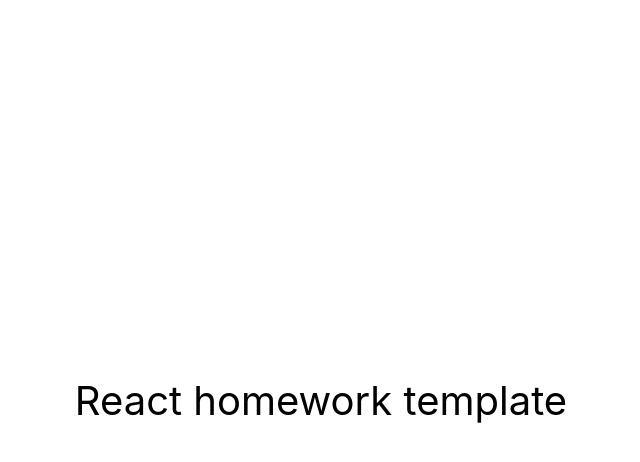
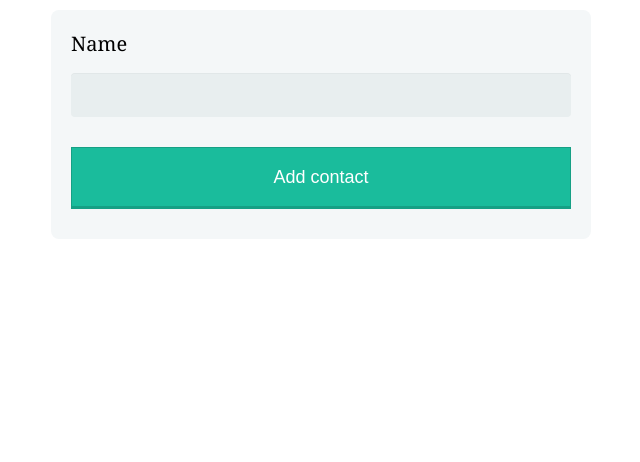
Before and after one commit to AnastasiaMosevych/goit-react-hw-02-phonebook, a React (Create React App) app: page / in a window 1280 px wide. Shown: the top 462 px of the page, without its empty margins (319-959 px from the left). Built offline with nearby package versions, Linux system fonts and the light colour scheme.

Commit message:
completed step 1 of task 2

```diff
--- a/package.json
+++ b/package.json
@@ -2,11 +2,14 @@
   "name": "react-homework-template",
   "version": "0.1.0",
   "private": true,
-  "homepage": "https://goitacademy.github.io/react-homework-template/",
+  "homepage": "https://AnastasiaMosevych.github.io/goit-react-hw-02-phonebook/",
   "dependencies": {
+    "@emotion/styled": "^11.10.6",
     "@testing-library/jest-dom": "^5.16.3",
     "@testing-library/react": "^12.1.4",
     "@testing-library/user-event": "^13.5.0",
+    "formik": "^2.2.9",
+    "nanoid": "^4.0.1",
     "react": "^18.1.0",
     "react-dom": "^18.1.0",
     "react-scripts": "5.0.1",
--- a/src/components/App.jsx
+++ b/src/components/App.jsx
@@ -1,16 +1,29 @@
-export const App = () => {
-  return (
-    <div
-      style={{
-        height: '100vh',
-        display: 'flex',
-        justifyContent: 'center',
-        alignItems: 'center',
-        fontSize: 40,
-        color: '#010101'
-      }}
-    >
-      React homework template
-    </div>
+import { Component } from "react";
+import { nanoid } from 'nanoid';
+import { FormStyle, Label, Input, SubmitBtn } from './App.styled';
+
+export class App extends Component {
+  state = {
+    contacts: [],
+    name: ''
+  }
+  render() {
+    return (
+      <>
+      <FormStyle>
+        <div>
+          <Label>Name</Label>
+          <Input type="text"
+            name="name"
+            pattern="^[a-zA-Zа-яА-Я]+(([' -][a-zA-Zа-яА-Я ])?[a-zA-Zа-яА-Я]*)*$"
+            title="Name may contain only letters, apostrophe, dash and spaces. For example Adrian, Jacob Mercer, Charles de Batz de Castelmore d'Artagnan"
+            required
+          >
+          </Input>
+        </div>
+        <SubmitBtn type="submit">Add contact</SubmitBtn>
+        </FormStyle>
+        </>
   );
+  }
 };
--- /dev/null
+++ b/src/components/App.styled.jsx
@@ -0,0 +1,53 @@
+import styled from "@emotion/styled";
+
+export const FormStyle = styled.form`
+    max-width: 500px;
+	padding: 10px 20px;
+	background: #f4f7f8;
+	margin: 10px auto;
+	padding: 20px;
+	background: #f4f7f8;
+	border-radius: 8px;
+	font-family: Georgia, "Times New Roman", Times, serif;
+`
+
+export const Label = styled.label`
+    display: block;
+	margin-bottom: 16px;
+    font-size: 20px;
+`
+
+export const Input = styled.input`
+    font-family: Georgia, "Times New Roman", Times, serif;
+	background: rgba(255,255,255,.1);
+	border: none;
+	border-radius: 4px;
+	font-size: 18px;
+	margin: 0;
+	outline: 0;
+	padding: 10px;
+	width: 100%;
+	box-sizing: border-box;
+	-webkit-box-sizing: border-box;
+	-moz-box-sizing: border-box;
+	background-color: #e8eeef;
+	color:	#565656;
+	-webkit-box-shadow: 0 1px 0 rgba(0,0,0,0.03) inset;
+	box-shadow: 0 1px 0 rgba(0,0,0,0.03) inset;
+	margin-bottom: 30px;
+`
+
+export const SubmitBtn = styled.button`
+    display: block;
+	padding: 19px 39px 18px 39px;
+	color: #FFF;
+	margin: 0 auto;
+	background: #1abc9c;
+	font-size: 18px;
+	text-align: center;
+	font-style: normal;
+	width: 100%;
+	border: 1px solid #16a085;
+	border-width: 1px 1px 3px;
+	margin-bottom: 10px;
+`
```
Also changed, not shown: src/components/Phonebook/Phonebook.jsx (added, +14 -0 lines), src/components/Phonebook/Phonebook.styled.jsx (added), 1 other file (tests, documents, lock files or other folders).
